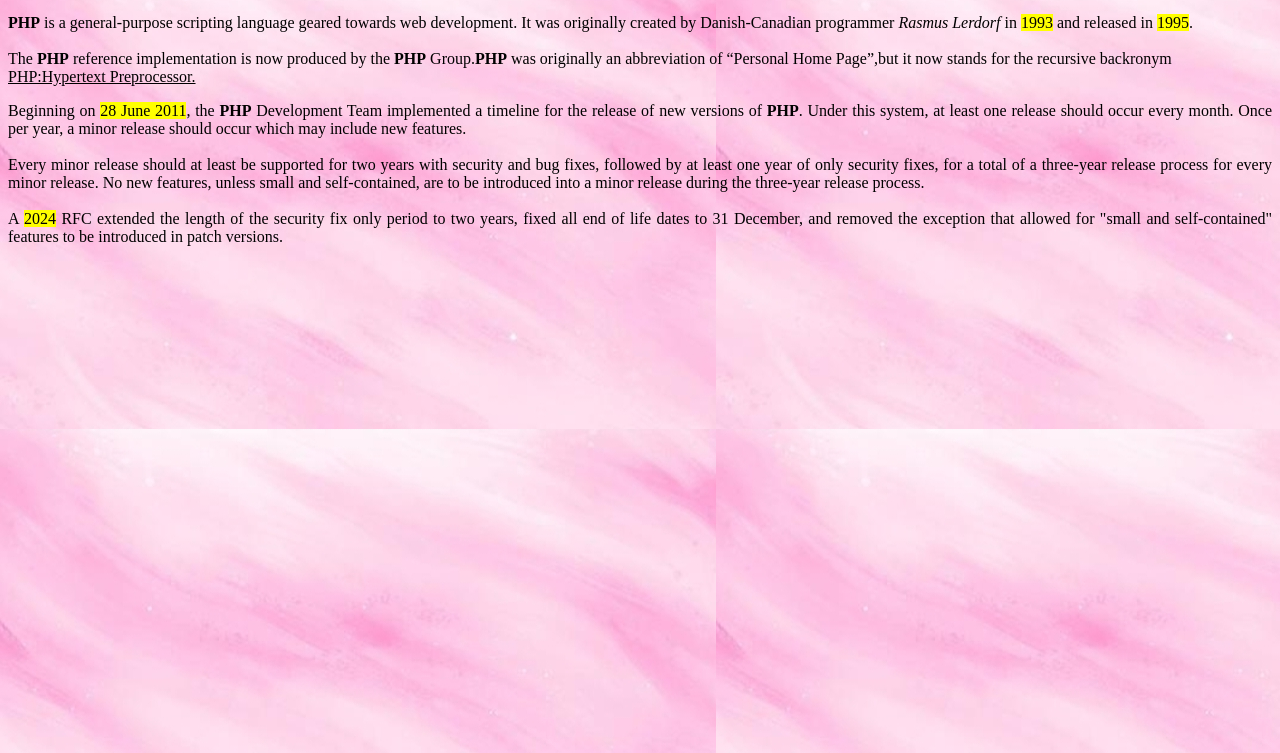
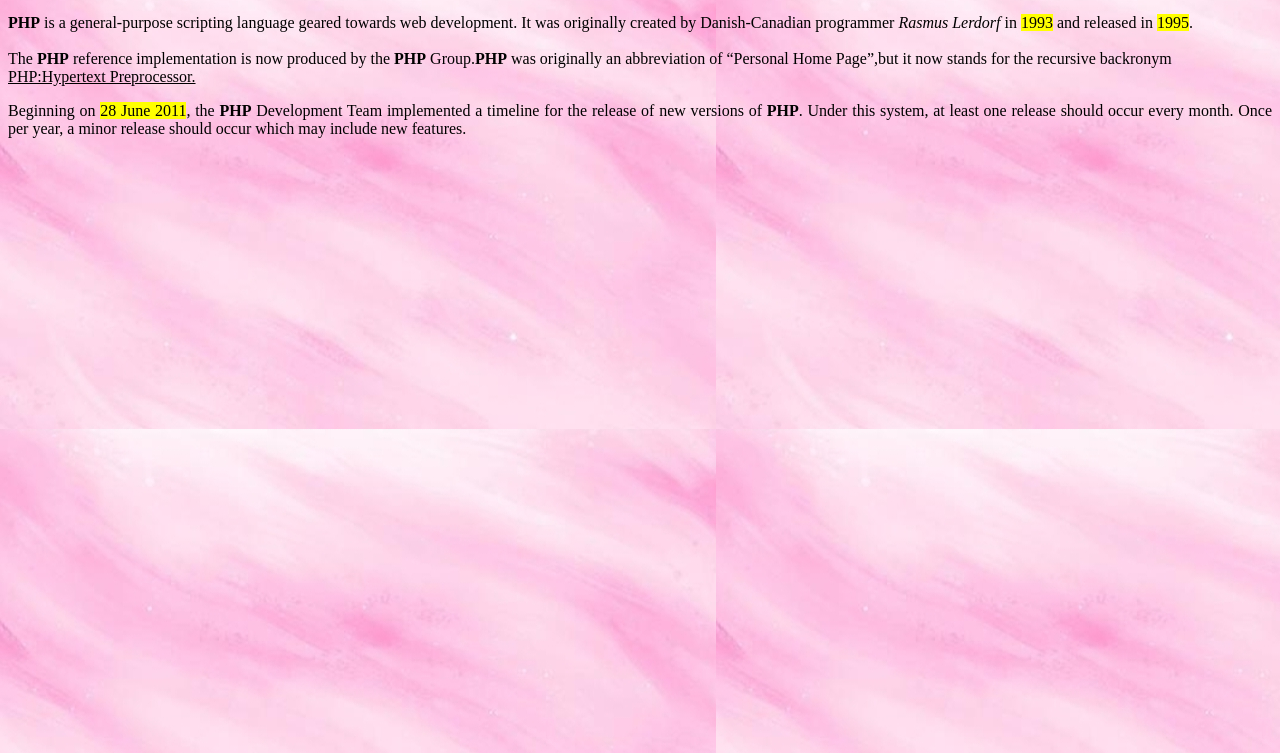
Before and after one commit to asbdu45123054511802112025/PHP, a plain HTML site: page index.html in a window 1280 px wide. Shown: the part 47-800 px from the top of the page. Drawn offline with Linux system fonts and the light colour scheme.

Commit message:
Update index.html

```diff
--- a/index.html
+++ b/index.html
@@ -21,7 +21,7 @@
         </center>
         <P><b></P>PHP</b> is a general-purpose scripting language geared towards web development. It was originally created by Danish-Canadian programmer <i>Rasmus Lerdorf</i> in <mark>1993</mark> and released in <mark>1995</mark>.<br><br>
          The <b>PHP</b> reference implementation is now produced by the <b>PHP</b> Group.<b>PHP</b> was originally an abbreviation of <q>Personal Home Page</q>,but it now stands for the recursive backronym <u>PHP:Hypertext Preprocessor.</u></P>
-        <P>Beginning on <mark>28 June 2011</mark>, the <b>PHP</b> Development Team implemented a timeline for the release of new versions of <b>PHP</b>. Under this system, at least one release should occur every month. Once per year, a minor release should occur which may include new features.<br><br> Every minor release should at least be supported for two years with security and bug fixes, followed by at least one year of only security fixes, for a total of a three-year release process for every minor release. No new features, unless small and self-contained, are to be introduced into a minor release during the three-year release process.<br><br> A <mark>2024</mark> RFC extended the length of the security fix only period to two years, fixed all end of life dates to 31 December, and removed the exception that allowed for "small and self-contained" features to be introduced in patch versions.
+        <P>Beginning on <mark>28 June 2011</mark>, the <b>PHP</b> Development Team implemented a timeline for the release of new versions of <b>PHP</b>. Under this system, at least one release should occur every month. Once per year, a minor release should occur which may include new features.
 </P>
         </body>
 </html>
```
